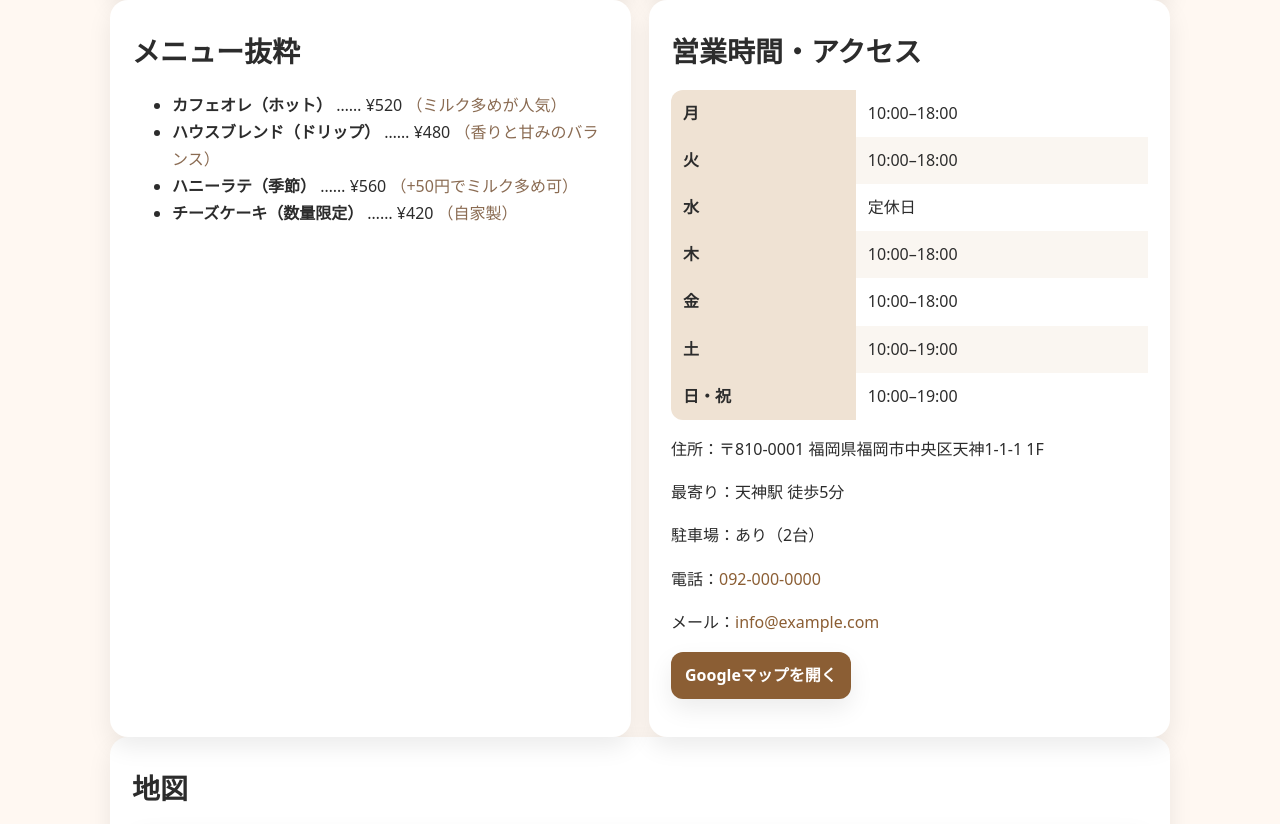
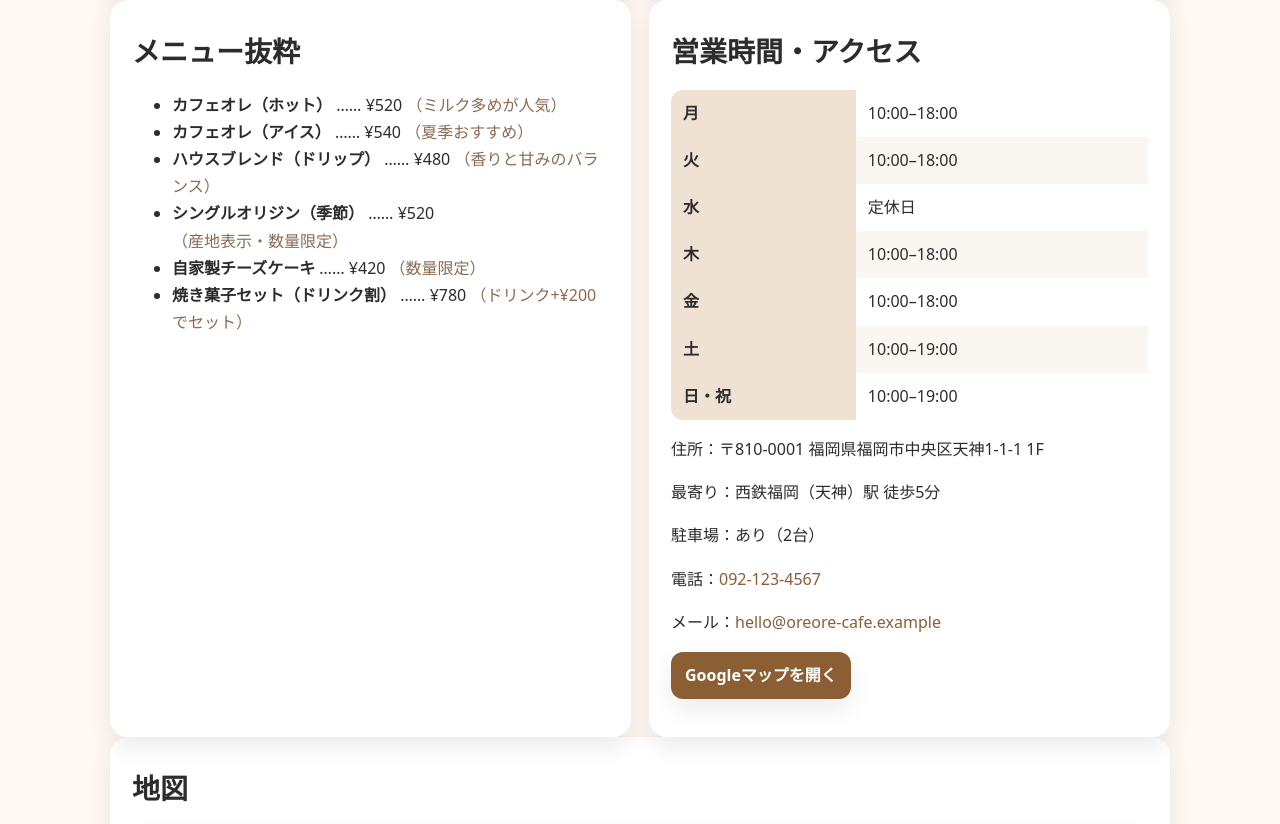
Before and after one commit to inokimura-com/SUNABACONET, a plain HTML site: page index.html in a window 1280 px wide. Shown: the part 1220-2044 px from the top of the page. Drawn offline with Linux system fonts and the light colour scheme; grey boxes are pictures that could not be loaded.

Commit message:
Update index.html

```diff
--- a/index.html
+++ b/index.html
@@ -3,9 +3,9 @@
 <head>
   <meta charset="utf-8" />
   <meta name="viewport" content="width=device-width, initial-scale=1" />
-  <title>（店名）｜ミルクたっぷりカフェオレとこだわりの豆</title>
+  <title>カフェ オレオレ｜ミルクたっぷりカフェオレとこだわりの豆</title>
   <meta name="description" content="ミルクたっぷりのカフェオレと、こだわりの豆が自慢のカフェ。営業時間・アクセス・メニュー情報はこちら。">
-  <meta property="og:title" content="（店名）｜ミルクたっぷりカフェオレとこだわりの豆">
+  <meta property="og:title" content="カフェ オレオレ｜ミルクたっぷりカフェオレとこだわりの豆">
   <meta property="og:description" content="営業時間・アクセス・メニュー情報はこちら。">
   <meta property="og:type" content="website">
   <meta name="format-detection" content="telephone=no">
@@ -83,17 +83,17 @@
 </head>
 <body>
 
-<!-- ====== ① ここだけ書き換えれば全体に反映されます（仮データ入り） ====== -->
+<!-- ===== ダミーデータ（必要に応じて差し替え） ===== -->
 <script>
   const DATA = {
     name: "カフェ オレオレ",
     catch: "ミルクたっぷりカフェオレと、こだわりの豆",
     sub: "濃いめのエスプレッソ×たっぷりミルク。深いのに軽い一杯をどうぞ。",
     address: "〒810-0001 福岡県福岡市中央区天神1-1-1 1F",
-    nearest: "天神駅 徒歩5分",
+    nearest: "西鉄福岡（天神）駅 徒歩5分",
     parking: "あり（2台）",
-    phone: "092-000-0000",
-    email: "info@example.com",
+    phone: "092-123-4567",
+    email: "hello@oreore-cafe.example",
     openHours: [
       {d:"月", h:"10:00–18:00"},
       {d:"火", h:"10:00–18:00"},
@@ -108,7 +108,7 @@
       latte:    "https://images.unsplash.com/photo-1495474472287-4d71bcdd2085?q=80&w=1200&auto=format&fit=crop",
       beans:    "https://images.unsplash.com/photo-1509042239860-f550ce710b93?q=80&w=1200&auto=format&fit=crop",
       interior: "https://images.unsplash.com/photo-1453614512568-c4024d13c247?q=80&w=1200&auto=format&fit=crop",
-      owner:    "https://images.unsplash.com/photo-1527980965255-d3b416303d12?q=80&w=600&auto=format&fit=crop" // 店主の顔（フリー素材）
+      owner:    "https://images.unsplash.com/photo-1527980965255-d3b416303d12?q=80&w=600&auto=format&fit=crop"
     },
     features: [
       {title:"ミルクたっぷりカフェオレ", text:"甘さ控えめでも満足感。濃いめのエスプレッソにスチームミルクをたっぷり。", img:"latte"},
@@ -116,10 +116,12 @@
       {title:"くつろぎ空間", text:"お一人でも入りやすい落ち着いた店内。テイクアウトもご用意。", img:"interior"},
     ],
     menu: [
-      {name:"カフェオレ（ホット）", price:"¥520", note:"ミルク多めが人気"},
-      {name:"ハウスブレンド（ドリップ）", price:"¥480", note:"香りと甘みのバランス"},
-      {name:"ハニーラテ（季節）", price:"¥560", note:"+50円でミルク多め可"},
-      {name:"チーズケーキ（数量限定）", price:"¥420", note:"自家製"}
+      {name:"カフェオレ（ホット）",         price:"¥520", note:"ミルク多めが人気"},
+      {name:"カフェオレ（アイス）",         price:"¥540", note:"夏季おすすめ"},
+      {name:"ハウスブレンド（ドリップ）",   price:"¥480", note:"香りと甘みのバランス"},
+      {name:"シングルオリジン（季節）",     price:"¥520", note:"産地表示・数量限定"},
+      {name:"自家製チーズケーキ",           price:"¥420", note:"数量限定"},
+      {name:"焼き菓子セット（ドリンク割）", price:"¥780", note:"ドリンク+¥200でセット"}
     ],
     news: [
       "季節限定：ハニーラテ販売中",
@@ -131,12 +133,12 @@
       intro: "バリスタ歴10年。毎朝の焙煎と抽出で“やさしい一杯”をお届けします。",
     },
     sns: {
-      instagram: "https://instagram.com/",
-      x: "https://x.com/",
+      instagram: "https://instagram.com/cafe_oreore",
+      x: "https://x.com/cafe_oreore",
     }
   };
 </script>
-<!-- ========================================================= -->
+<!-- =============================================== -->
 
 <header>
   <div class="bar">
@@ -247,7 +249,7 @@
   </div>
 </footer>
 
-<!-- Wireframe 表示切替（必要なければこのボタンと対応CSSを削除してOK） -->
+<!-- Wireframe 表示切替（任意） -->
 <button id="toggle" aria-pressed="false" title="ワイヤーフレーム表示の切替">Wireframe: OFF</button>
 
 <script>
@@ -340,7 +342,7 @@
   btn.addEventListener('click', ()=>{ wf = !wf; setWF(wf); });
 </script>
 
-<!--（任意）簡易の構造化データ：検索での店舗情報理解を助けます -->
+<!-- 構造化データ（ダミー） -->
 <script type="application/ld+json">
 {
   "@context": "https://schema.org",
@@ -353,7 +355,7 @@
     "postalCode": "810-0001",
     "addressCountry": "JP"
   },
-  "telephone": "092-000-0000",
+  "telephone": "092-123-4567",
   "url": "",
   "servesCuisine": "Coffee",
   "openingHoursSpecification": [
@@ -363,6 +365,10 @@
     {"@type":"OpeningHoursSpecification","dayOfWeek":["Thursday"],"opens":"10:00","closes":"18:00"},
     {"@type":"OpeningHoursSpecification","dayOfWeek":["Friday"],"opens":"10:00","closes":"18:00"},
     {"@type":"OpeningHoursSpecification","dayOfWeek":["Saturday","Sunday"],"opens":"10:00","closes":"19:00"}
+  ],
+  "sameAs": [
+    "https://instagram.com/cafe_oreore",
+    "https://x.com/cafe_oreore"
   ]
 }
 </script>
```
